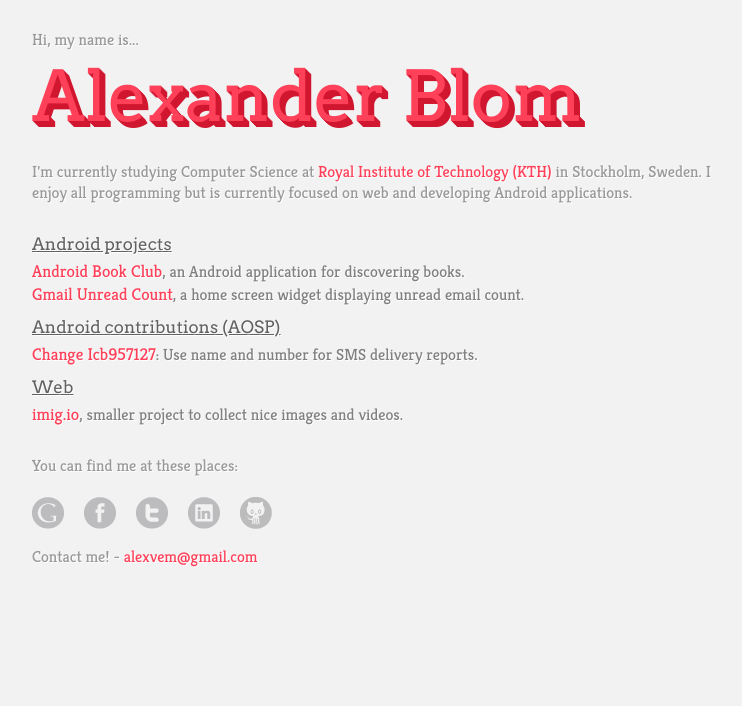
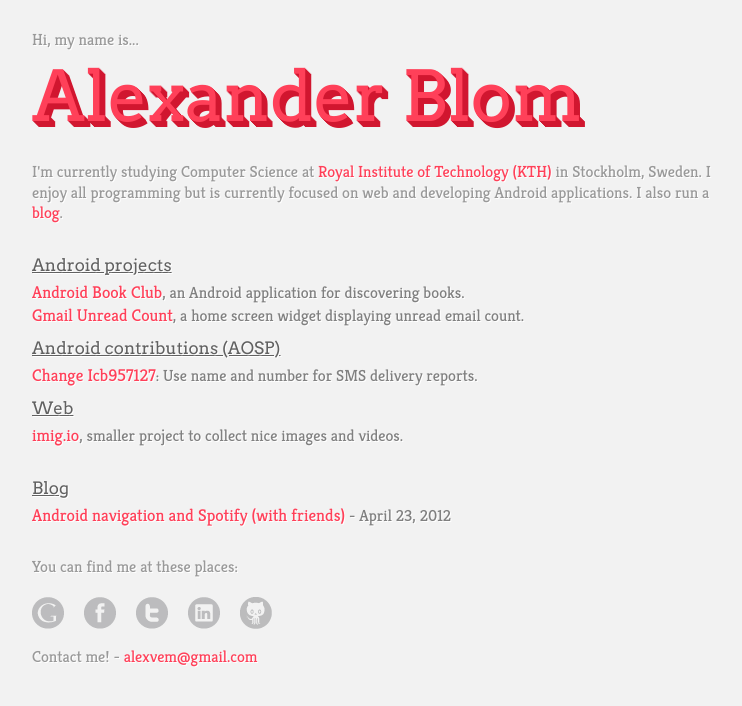
Before and after one commit to lexs/lexs.github.com, a Jekyll site: the page built from index.html, in a window 1280 px wide. Shown: the top 706 px of the page, without its empty margins (28-770 px from the left). Built offline with Jekyll 4.4.1, drawn with Linux system fonts in a browser that asks for light colours; Markdown is read by kramdown in place of the engine named in the settings.

Commit message:
Unhid blog links and feed

```diff
--- a/_layouts/default.html
+++ b/_layouts/default.html
@@ -11,7 +11,7 @@
 		<link rel="stylesheet" type="text/css" media="screen" href="/css/style.css">
         <link href='http://fonts.googleapis.com/css?family=Kreon|Arvo' rel='stylesheet' type='text/css'>
         {% if page.feed %}
-        <!--<link href="/atom.xml" type="application/atom+xml" rel="alternate" title="Blog feed" />-->
+        <link href="/atom.xml" type="application/atom+xml" rel="alternate" title="Blog feed" />
         {% endif %}
 
 		<script type="text/javascript">
--- a/index.html
+++ b/index.html
@@ -9,7 +9,7 @@
 	<span itemprop="address" itemscope itemtype="http://data-vocabulary.org/Address">
 		<span itemprop="locality">Stockholm</span>, <span itemprop="country-name">Sweden</span>.
 	</span>
-	I enjoy all programming but is currently focused on web and developing Android applications. <!--I also run a <a href="/posts/">blog</a>.-->
+	I enjoy all programming but is currently focused on web and developing Android applications. I also run a <a href="/posts/">blog</a>.
 </div>
 
 <div class="projects list">
@@ -30,7 +30,7 @@
 	</ul>
 </div>
 
-<!--<div class="blog list" itemscope itemtype="http://schema.org/Blog">
+<div class="blog list" itemscope itemtype="http://schema.org/Blog">
 	<h3>Blog</h3>
 	<ul>
 		{% for post in site.posts limit:5 %}
@@ -39,7 +39,7 @@
 		</li>
 		{% endfor %}
 	</ul>
-</div>-->
+</div>
 
 <div class="social">
 		You can find me at these places:
```
